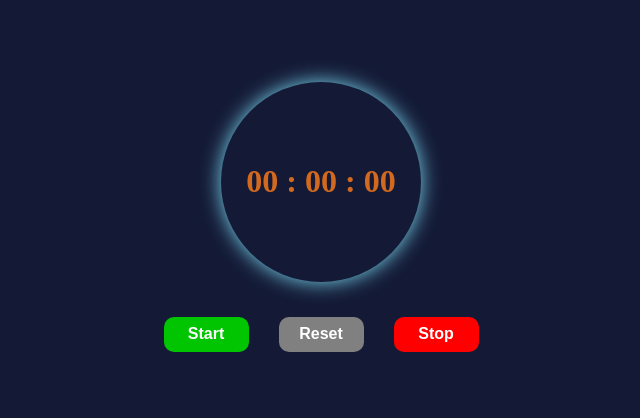
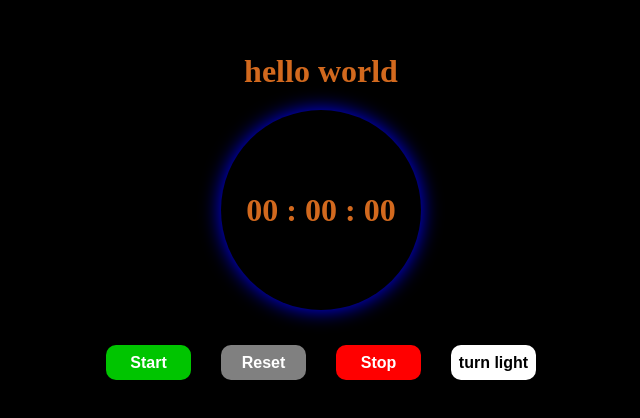
Before and after one commit to tahaabdollah2002/React-Homework, a React (Create React App) app: page / in a window 1280 px wide. Shown: the part 166-584 px from the top of the page, without its empty margins (319-959 px from the left). Built offline with nearby package versions, Linux system fonts and the light colour scheme.

Commit message:
turn App.js to a function componenet and add background changer button for timer

```diff
--- a/src/App.js
+++ b/src/App.js
@@ -1,19 +1,25 @@
-import React from "react";
+import React, {useState, useEffect} from "react";
 import Timer from "./Timer";
 import './style.css'
-class App extends React.Component {
-    constructor(){
-        super()
-        this.state = {
 
-        }
+const App = () =>{
+    const [title, setTitle] = useState('hello world');
+    const [isLight, setIsLight] = useState(false);
+
+    const turn = () =>{
+        setIsLight(!isLight);
     }
-    render(){
-        return(
-            <div className="main">
-                <Timer/>
-            </div>
-        )
-    }
+    useEffect(() => {
+        console.log('useEffect')
+        return () => {
+
+        };
+    }, [isLight]);
+    return (
+        <div className="main" style={{background: isLight ? 'white' : 'black'}}>
+            <h1>{title}</h1>
+            <Timer isLight={isLight} turn={turn}/>
+        </div>
+    )
 }
 export default App
--- a/src/Timer.js
+++ b/src/Timer.js
@@ -1,4 +1,4 @@
-import React from "react"
+import React, {useState} from "react"
 import './style.css'
 
 var interval;
@@ -65,6 +65,7 @@ class Timer extends React.Component{
                     <button className="btn btn-start" onClick={this.start}>Start</button>
                     <button className="btn btn-reset" onClick={this.reset}>Reset</button>
                     <button className="btn btn-stop" onClick={this.stop}>Stop</button>
+                    <button className="btn btn-change" style={{background: this.props.isLight ? 'black' : 'white' , color: this.props.isLight ? 'white' : 'black'}} onClick={this.props.turn}>{this.props.isLight ? "turn dark" : 'turn light'}</button>
                 </div>
             </React.Fragment>
         )
--- a/src/style.css
+++ b/src/style.css
@@ -11,7 +11,7 @@
     align-items: center;
     flex-direction: column;
     color: chocolate;
-    background: rgb(20, 26, 54);
+    background: black;
 }
 .timer{
     color: chocolate;
@@ -22,7 +22,8 @@
     width: 200px;
     height: 200px;
     border-radius: 50%;
-    box-shadow: 0 0 20px rgb(123, 218, 241);
+    margin: 20px 0 0 0;
+    box-shadow: 0 0 20px blue;
 }
 .btn{
     margin: 35px 15px;
@@ -45,6 +46,9 @@
 .btn-reset{
     background-color: gray;
 }
+.btn-change{
+    background-color: rgb(216, 216, 23);
+}
 .btn-start:hover{
     background-color: green;
 }
@@ -54,3 +58,6 @@
 .btn-reset:hover{
     background-color: rgb(88, 88, 88);
 }
+.btn-change:hover{
+    background-color: rgb(173, 173, 6);
+}
```
